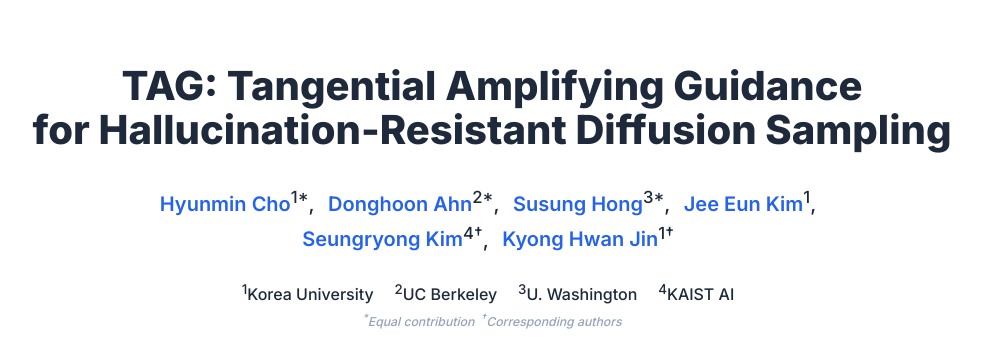
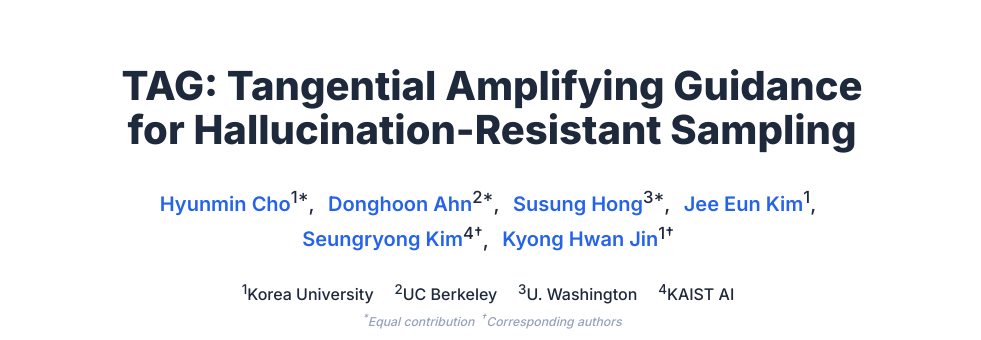
Before and after one commit to hyeon-cho/TAG, a plain HTML site: page index.html in a window 1280 px wide. Shown: the top 340 px of the page, without its empty margins (148-1129 px from the left). Drawn offline with nearby package versions, Linux system fonts and the light colour scheme; files whose address does not match are found by name.

Commit message:
Update index.html

```diff
--- a/index.html
+++ b/index.html
@@ -5,7 +5,7 @@
   <meta charset="utf-8">
   <meta name="viewport" content="width=device-width, initial-scale=1">
 
-  <meta name="title" content="TAG: Tangential Amplifying Guidance for Hallucination-Resistant Diffusion Sampling">
+  <meta name="title" content="TAG: Tangential Amplifying Guidance for Hallucination-Resistant Sampling">
   <meta name="description"
     content="TAG is a training-free, plug-and-play diffusion guidance that amplifies the tangential component of the score, steering samples toward the data manifold and reducing hallucinations with negligible overhead.">
   <meta name="keywords"
@@ -16,7 +16,7 @@
   <meta property="og:type" content="article">
   <meta property="og:site_name" content="TAG Project Page">
   <meta property="og:title"
-    content="TAG: Tangential Amplifying Guidance for Hallucination-Resistant Diffusion Sampling">
+    content="TAG: Tangential Amplifying Guidance for Hallucination-Resistant Sampling">
   <meta property="og:description"
     content="A training-free, plug-and-play diffusion guidance that amplifies the tangential score component, steering samples toward the data manifold.">
   <meta property="og:url" content="https://hyeon-cho.github.io/TAG/">
@@ -29,7 +29,7 @@
   <meta name="twitter:image" content="https://hyeon-cho.github.io/TAG/static/images/TAG.jpg">
 
   <meta name="citation_title"
-    content="TAG: Tangential Amplifying Guidance for Hallucination-Resistant Diffusion Sampling">
+    content="TAG: Tangential Amplifying Guidance for Hallucination-Resistant Sampling">
   <meta name="citation_author" content="Cho, Hyunmin">
   <meta name="citation_author" content="Ahn, Donghoon">
   <meta name="citation_author" content="Hong, Susung">
@@ -294,7 +294,7 @@
             <div class="column has-text-centered">
 
               <h1 class="title is-2 publication-title">TAG: Tangential Amplifying Guidance<br>for
-                Hallucination-Resistant Diffusion Sampling</h1>
+                Hallucination-Resistant Sampling</h1>
 
               <div class="is-size-5 publication-authors" style="margin-top: 1rem;">
                 <span class="author-block">
```
